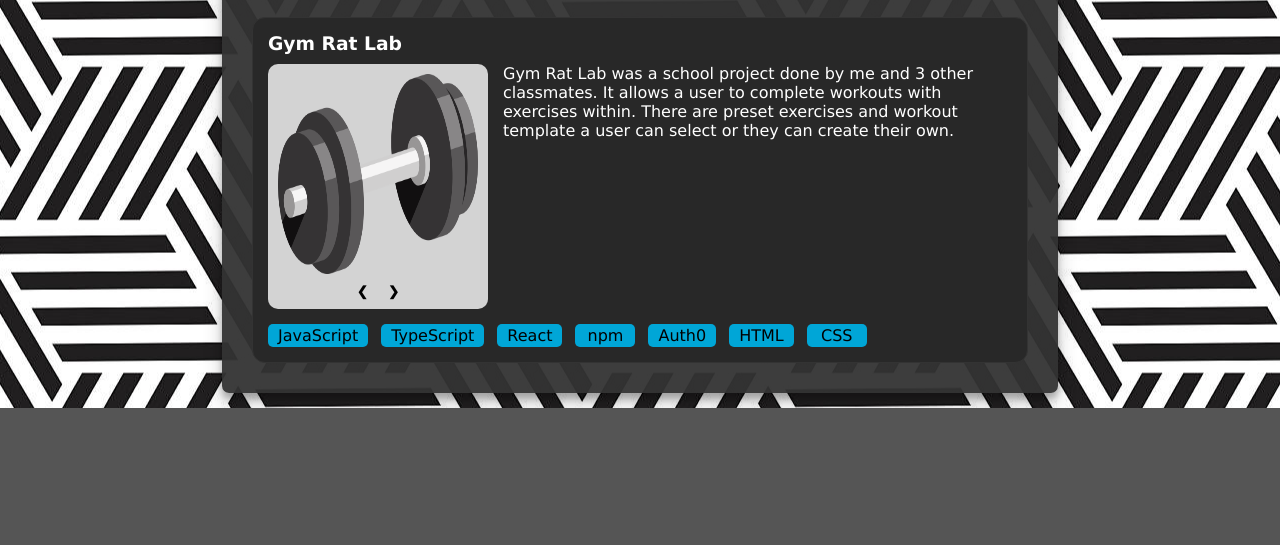
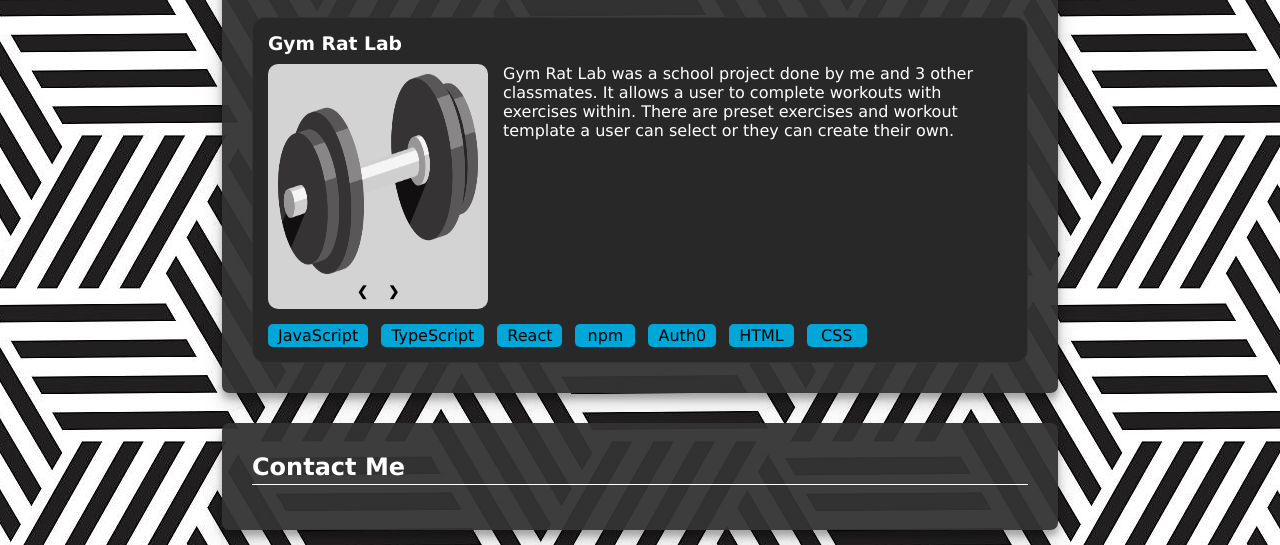
Before and after one commit to Shewwd/Portfoliov2, a plain HTML site: page index.html in a window 1280 px wide. Shown: the part 1475-2020 px from the top of the page. Before the commit the page ends 1883 px from the top, so only its background shows below. Drawn offline with Linux system fonts and the light colour scheme.

Commit message:
contact init

```diff
--- a/index.html
+++ b/index.html
@@ -15,7 +15,7 @@
                 <a onclick="scrollToSection('technologies')"><h4>Technologies</h4></a>
                 <a onclick="scrollToSection('work')"><h4>Work</h4></a>
                 <a onclick="scrollToSection('projects')"><h4>Projects</h4></a>
-                <a onclick=""><h4>Contact</h4></a>
+                <a onclick="scrollToSection('contact')"><h4>Contact</h4></a>
                 <a href="https://github.com/Shewwd" target="_blank" rel="noopener noreferrer"><img src="/assets/svg/github-icon.svg" alt="GitHub icon" /></a>
                 <a href="https://www.linkedin.com/in/jacob-shawd-8575b7276/" target="_blank" rel="noopener noreferrer"><img src="/assets/svg/linkedin-icon.svg" alt="LinkedIn icon" /></a>
             </nav>
@@ -150,6 +150,11 @@
                     </div>
                 </div>
             </div>
+            <div id="contact-card" class="card">
+                <h2>Contact Me</h2>
+                <div class="contact-card-content">
+                </div>
+            </div>
         </main>
     </body>
 </html>
```
